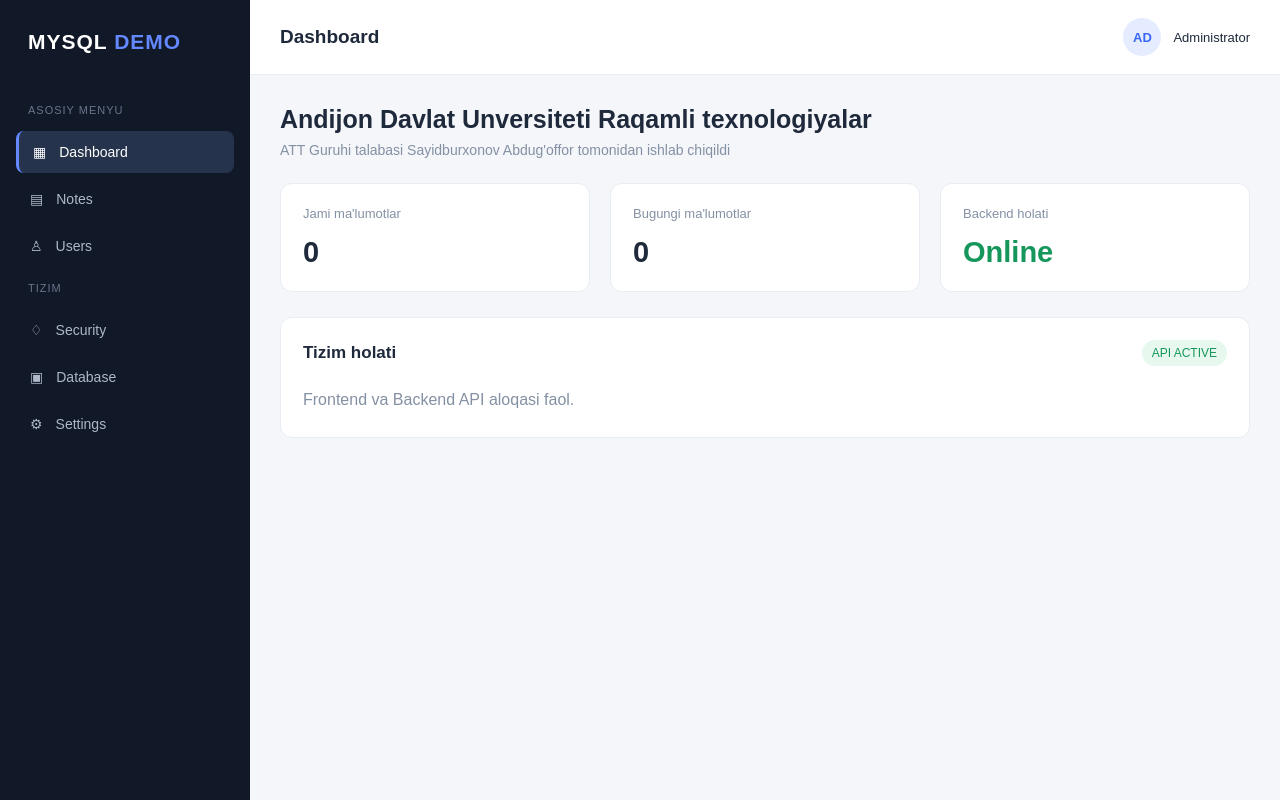
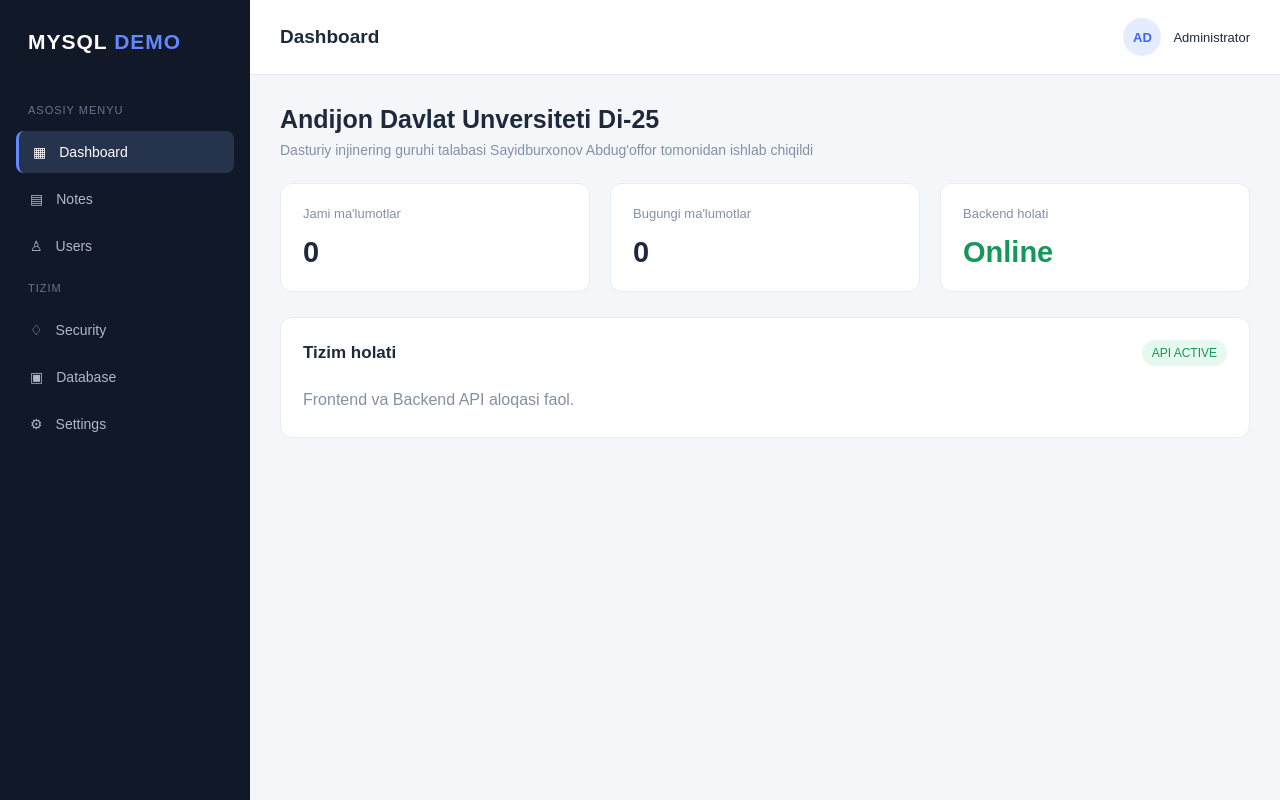
Before and after one commit to IXTIYORBEK2/tilkurs123, a website: page public/index.html in a window 1280 px wide. Drawn offline with Linux system fonts and the light colour scheme; no server answers.

Commit message:
Update mylq application

```diff
--- a/public/index.html
+++ b/public/index.html
@@ -42,8 +42,8 @@
 
             <section class="page active" id="dashboard">
                 <div class="welcome">
-                    <h1>Andijon Davlat Unversiteti Raqamli texnologiyalar</h1>
-                    <p> ATT Guruhi talabasi Sayidburxonov Abdug'offor tomonidan ishlab chiqildi</p>
+                    <h1>Andijon Davlat Unversiteti Di-25</h1>
+                    <p> Dasturiy injinering guruhi talabasi Sayidburxonov Abdug'offor tomonidan ishlab chiqildi</p>
                 </div>
 
                 <div class="stats">
```
